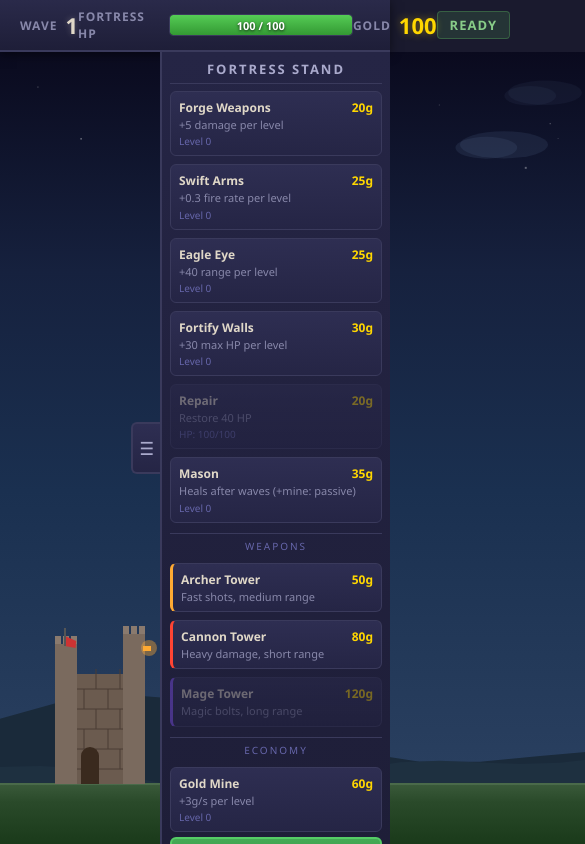
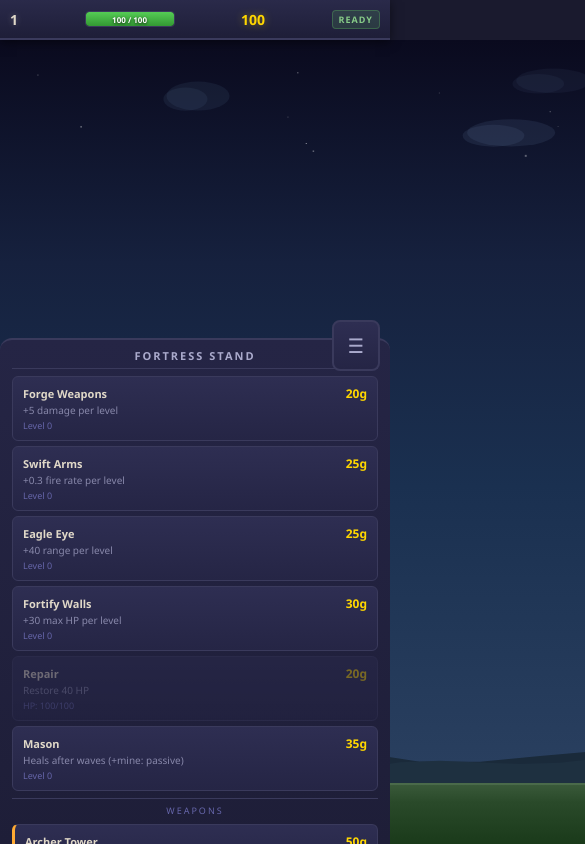
Before and after one commit to shizzoobies/fortgame, a plain HTML site: page index.html in a window 390 px wide. Shown: the top 844 px of the page, 585 px wide, since content can reach past the window. Drawn offline with Linux system fonts and the light colour scheme; animation ran at ten frames a second.

Commit message:
Add full mobile support
Responsive CSS:
- HUD compacts on small screens (labels hidden, smaller values)
- HP bar shrinks to fit mobile width
- Upgrade panel slides up from bottom on mobile (full width)
- Panel toggle moves to bottom-right with larger tap target
- All buttons meet 44px minimum touch target size
- Game over overlay scales down for small screens
- Two breakpoints: 768px (tablet) and 480px (phone)

Touch support:
- Canvas touch events for ability casting
- Prevents accidental zoom (user-scalable=no, touch-action)
- Speed button hides keyboard hint on mobile
- Dynamic viewport height (100dvh) for mobile browser chrome

Co-Authored-By: Claude Opus 4.6 (1M context) <noreply@anthropic.com>

```diff
--- a/game.js
+++ b/game.js
@@ -1445,16 +1445,22 @@ const game = {
                 if (e.code === 'Digit3' || e.code === 'Numpad3') this.selectAbility('shield');
                 if (e.code === 'Escape') { this.selectedAbility = null; canvas.style.cursor = 'default'; this.updateUI(); }
             });
-            // Canvas click for abilities
-            canvas.addEventListener('click', (e) => {
+            // Canvas click/touch for abilities
+            const canvasHandler = (clientX, clientY) => {
                 if (!this.mageActive || !this.selectedAbility) return;
                 const rect = canvas.getBoundingClientRect();
                 const scaleX = canvas.width / rect.width;
                 const scaleY = canvas.height / rect.height;
-                const cx = (e.clientX - rect.left) * scaleX;
-                const cy = (e.clientY - rect.top) * scaleY;
+                const cx = (clientX - rect.left) * scaleX;
+                const cy = (clientY - rect.top) * scaleY;
                 this.castAbility(cx, cy);
-            });
+            };
+            canvas.addEventListener('click', (e) => canvasHandler(e.clientX, e.clientY));
+            canvas.addEventListener('touchstart', (e) => {
+                e.preventDefault();
+                const touch = e.touches[0];
+                canvasHandler(touch.clientX, touch.clientY);
+            }, { passive: false });
         }
     },
 
@@ -1467,7 +1473,8 @@ const game = {
 
     _updateSpeedBtn() {
         const btn = document.getElementById('speed-btn');
-        btn.textContent = `${this.gameSpeed}x Speed (Space)`;
+        const isMobile = 'ontouchstart' in window || window.innerWidth <= 768;
+        btn.textContent = isMobile ? `${this.gameSpeed}x Speed` : `${this.gameSpeed}x Speed (Space)`;
         btn.classList.remove('fast', 'fastest');
         if (this.gameSpeed === 2) btn.classList.add('fast');
         if (this.gameSpeed === 3) btn.classList.add('fastest');
--- a/index.html
+++ b/index.html
@@ -2,7 +2,7 @@
 <html lang="en">
 <head>
     <meta charset="UTF-8">
-    <meta name="viewport" content="width=device-width, initial-scale=1.0">
+    <meta name="viewport" content="width=device-width, initial-scale=1.0, maximum-scale=1.0, user-scalable=no">
     <title>Fortress Stand</title>
     <link rel="stylesheet" href="styles.css">
 </head>
--- a/styles.css
+++ b/styles.css
@@ -352,6 +352,122 @@ body {
     color: #ff6666;
 }
 
+/* ============================================
+   Mobile Responsive
+   ============================================ */
+
+/* Tablet and small screens */
+@media (max-width: 768px) {
+    body {
+        overflow: hidden;
+        height: 100dvh; /* dynamic viewport height for mobile browsers */
+    }
+
+    /* Compact HUD */
+    #hud {
+        padding: 4px 10px;
+        min-height: 40px;
+        gap: 6px;
+    }
+    .hud-label { display: none; }
+    .hud-value { font-size: 16px; }
+    .hud-status { font-size: 10px; padding: 3px 8px; }
+    #hud-hp-bar { width: 120px; height: 18px; }
+    #hud-hp-text { font-size: 9px; }
+
+    /* Panel slides up from bottom on mobile */
+    #upgrade-panel {
+        position: absolute;
+        right: 0;
+        left: 0;
+        bottom: 0;
+        top: auto;
+        width: 100%;
+        max-height: 55vh;
+        border-left: none;
+        border-top: 2px solid #3a3a5c;
+        border-radius: 12px 12px 0 0;
+        transform: translateY(0);
+        padding: 8px 12px;
+    }
+    #upgrade-panel.panel-hidden {
+        transform: translateY(100%);
+    }
+
+    /* Panel toggle at bottom-right */
+    #panel-toggle {
+        right: 10px;
+        top: auto;
+        bottom: 10px;
+        transform: none;
+        border: 2px solid #3a3a5c;
+        border-radius: 8px;
+        padding: 10px 14px;
+        font-size: 20px;
+        min-width: 44px;
+        min-height: 44px;
+    }
+    #panel-toggle.panel-open {
+        right: 10px;
+        bottom: 56vh;
+    }
+
+    /* Upgrade buttons list scrolls horizontally for upgrades */
+    #upgrade-buttons {
+        gap: 5px;
+    }
+
+    /* Larger tap targets */
+    .upgrade-btn {
+        min-height: 40px;
+        padding: 8px 10px;
+    }
+    .wave-btn {
+        padding: 10px;
+        font-size: 13px;
+        min-height: 44px;
+    }
+    .speed-btn {
+        padding: 6px 8px;
+        font-size: 11px;
+        min-height: 36px;
+        margin-top: 4px;
+    }
+
+    /* Game over - smaller */
+    #game-over-box {
+        padding: 24px 20px;
+        margin: 10px;
+    }
+    #game-over-box h1 { font-size: 22px; }
+    #game-over-box p { font-size: 13px; }
+    #restart-btn { padding: 12px 30px; font-size: 15px; }
+
+    /* Canvas touch */
+    #game-canvas {
+        touch-action: manipulation;
+    }
+}
+
+/* Very small phones */
+@media (max-width: 480px) {
+    .hud-value { font-size: 14px; }
+    #hud-hp-bar { width: 90px; height: 16px; }
+    #hud-hp-text { font-size: 8px; }
+    .hud-status { font-size: 9px; padding: 2px 6px; }
+
+    #upgrade-panel {
+        max-height: 60vh;
+    }
+
+    .upgrade-btn .upgrade-name { font-size: 11px; }
+    .upgrade-btn .upgrade-desc { font-size: 10px; }
+    .upgrade-btn .upgrade-level { font-size: 9px; }
+
+    .panel-title { font-size: 11px; }
+    .panel-section-header { font-size: 9px; }
+}
+
 /* ---- Game Over Overlay ---- */
 #game-over-overlay {
     position: fixed;
```
